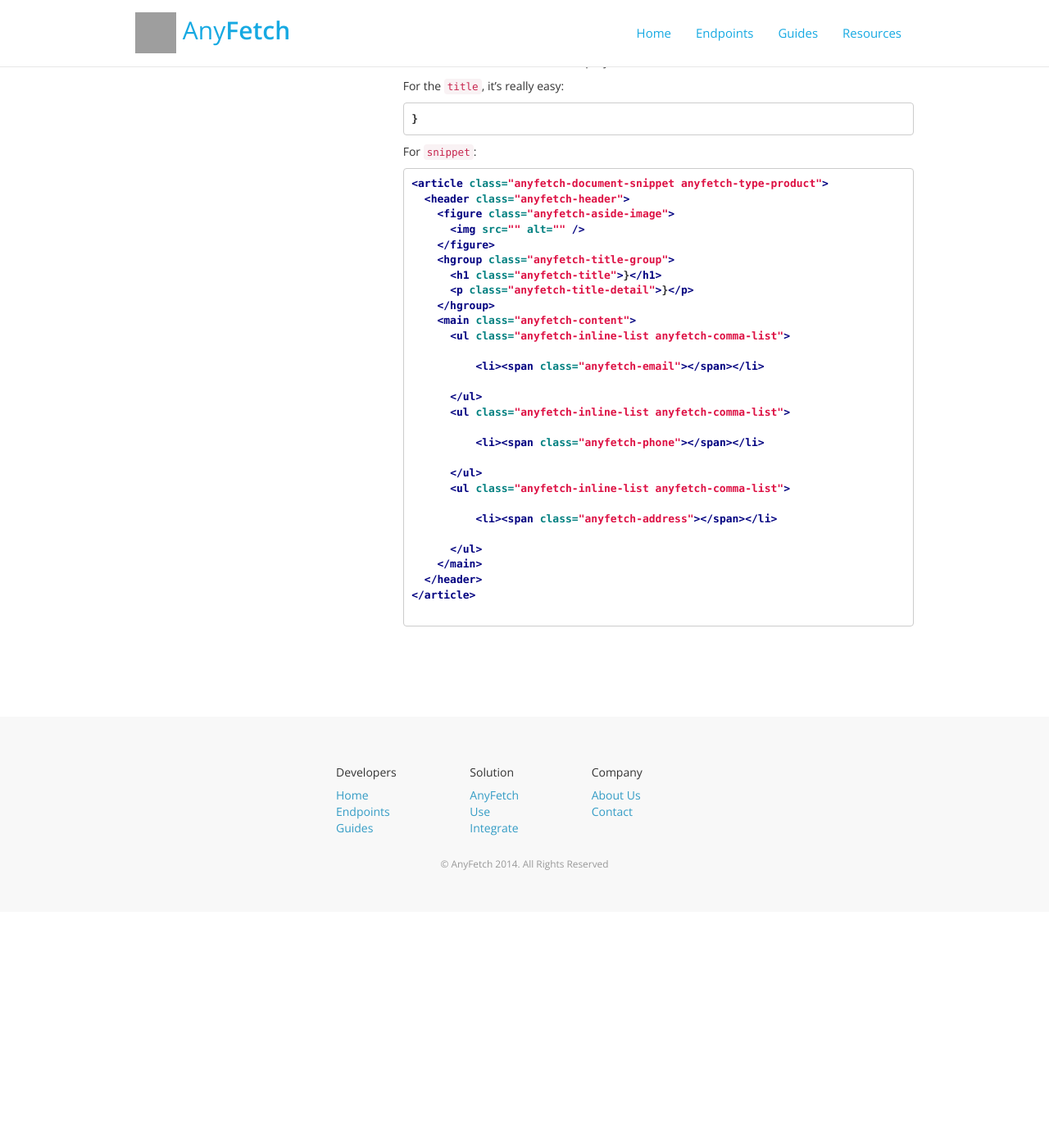
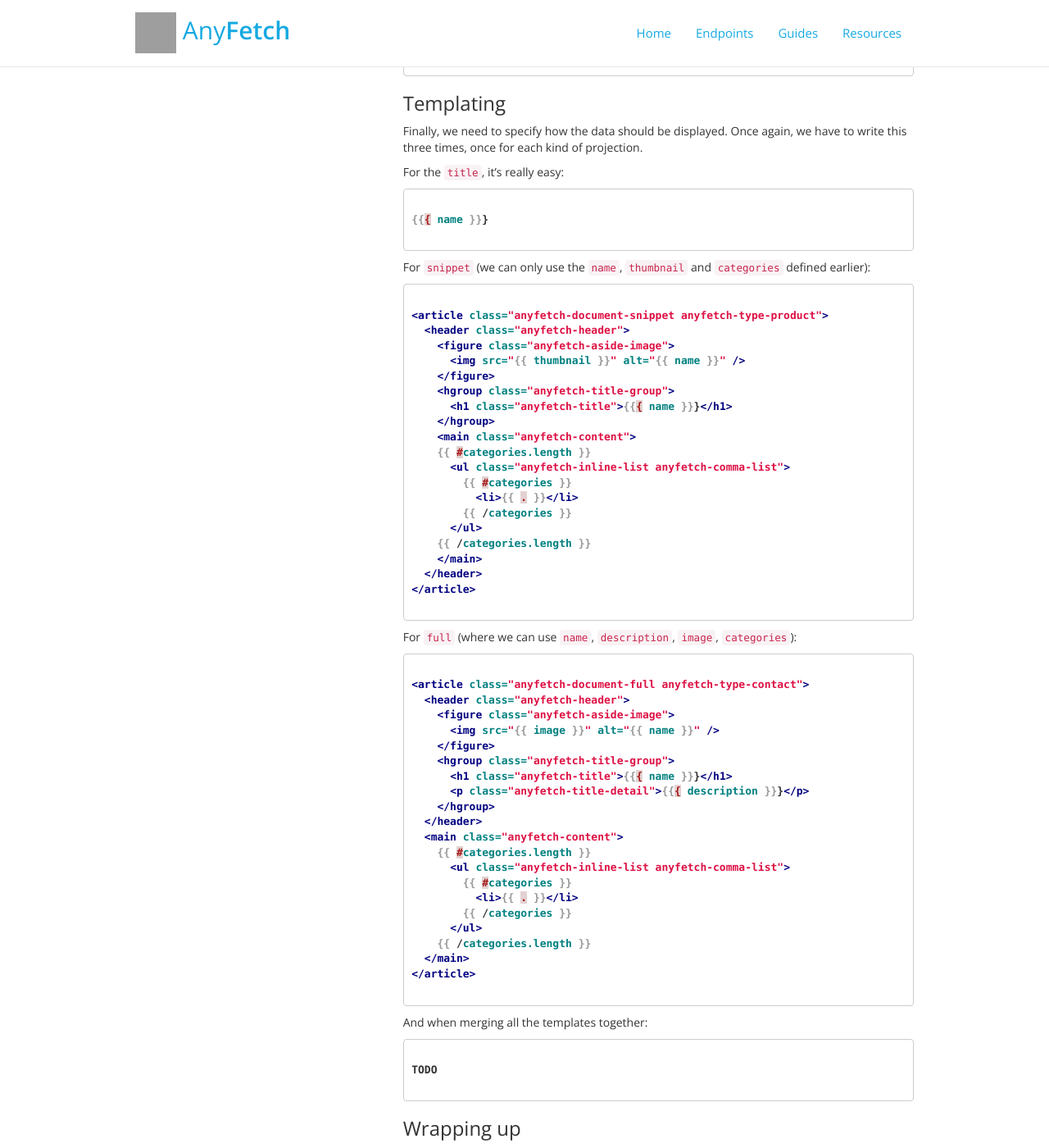
Before and after one commit to AnyFetch/developers.anyfetch.com, a Jekyll site: the page built from guides/tutorials/document-type.md, in a window 1280 px wide and 1400 px high, scrolled down 2914 px. Shown: the whole window at 82% size. Built offline with Jekyll 4.4.1, drawn with Linux system fonts in a browser that asks for light colours; nearby versions of some CDN libraries; Markdown is read by kramdown in place of the engine named in the settings; before the commit the page ends 4026 px from its top, so only the background shows below that; some of the changed text lies outside the part shown; grey boxes are pictures that could not be loaded.

````diff
--- a/guides/tutorials/document-type.md
+++ b/guides/tutorials/document-type.md
@@ -85,14 +85,17 @@
 For the `title` projection, we'll simply return the product name:
 
 ```django
+{%raw%}
 {
   "name": "{{attr "name"}}"
 }
+{%endraw%}
 ```
 
 For `snippet`, we'll return the name, the thumbnail and the categories:
 
 ```django
+{%raw%}
 {
   "name": "{{attr "name"}}",
   "thumbnail": "{{attr "thumbnail"}}",
@@ -102,11 +105,13 @@
     {{/list}}
   ]
 }
+{%endraw%}
 ```
 
 And for `full`, let's display everything!
 
 ```django
+{%raw%}
 {
   "name": "{{attr "name"}}",
   "description": "{{attr "description"}}",
@@ -117,12 +122,15 @@
     {{/list}}
   ]
 }
+{%endraw%}
 ```
 
 This is what we get when merging everything together:
 
 ```json
+{%raw%}
 TODO
+{%endraw%}
 ```
 
 ### Templating
@@ -132,39 +140,77 @@
 For the `title`, it's really easy:
 
 ```django
+{%raw%}
 {{{ name }}}
+{%endraw%}
 ```
 
-For `snippet`:
+For `snippet` (we can only use the `name`, `thumbnail` and `categories` defined earlier):
 
 ```django
+{%raw%}
 <article class="anyfetch-document-snippet anyfetch-type-product">
+  <header class="anyfetch-header">
+    <figure class="anyfetch-aside-image">
+      <img src="{{ thumbnail }}" alt="{{ name }}" />
+    </figure>
+    <hgroup class="anyfetch-title-group">
+      <h1 class="anyfetch-title">{{{ name }}}</h1>
+    </hgroup>
+    <main class="anyfetch-content">
+    {{ #categories.length }}
+      <ul class="anyfetch-inline-list anyfetch-comma-list">
+        {{ #categories }}
+          <li>{{ . }}</li>
+        {{ /categories }}
+      </ul>
+    {{ /categories.length }}
+    </main>
+  </header>
+</article>
+{%endraw%}
+```
+
+For `full` (where we can use `name`, `description`, `image`, `categories`):
+
+```django
+{%raw%}
+<article class="anyfetch-document-full anyfetch-type-contact">
   <header class="anyfetch-header">
     <figure class="anyfetch-aside-image">
       <img src="{{ image }}" alt="{{ name }}" />
     </figure>
     <hgroup class="anyfetch-title-group">
       <h1 class="anyfetch-title">{{{ name }}}</h1>
-      <p class="anyfetch-title-detail">{{{ job }}}</p>
+      <p class="anyfetch-title-detail">{{{ description }}}</p>
     </hgroup>
-    <main class="anyfetch-content">
+  </header>
+  <main class="anyfetch-content">
+    {{ #categories.length }}
       <ul class="anyfetch-inline-list anyfetch-comma-list">
-        {{ #email }}
-          <li><span class="anyfetch-email">{{ . }}</span></li>
-        {{ /email }}
+        {{ #categories }}
+          <li>{{ . }}</li>
+        {{ /categories }}
       </ul>
-      <ul class="anyfetch-inline-list anyfetch-comma-list">
-        {{ #phone }}
-          <li><span class="anyfetch-phone">{{ . }}</span></li>
-        {{ /phone }}
-      </ul>
-      <ul class="anyfetch-inline-list anyfetch-comma-list">
-        {{ #address }}
-          <li><span class="anyfetch-address">{{ . }}</span></li>
-        {{ /address }}
-      </ul>
-    </main>
-  </header>
+    {{ /categories.length }}
+  </main>
 </article>
+{%endraw%}
+```
 
+And when merging all the templates together:
+
+```django
+{%raw%}
+TODO
+{%endraw%}
 ```
+
+### Wrapping up
+We can now create our document-type:
+
+```sh
+{%raw%}
+
+{%endraw%}
+```
````
Also changed, not shown: other parts of guides/tutorials/document-type.md (+4 -4 lines), guides/creating/document-type.md (+4 -4 lines), guides/tutorials/frontend.md (+1 -1 lines), guides/tutorials/subcompanies.md (+1 -1 lines).
